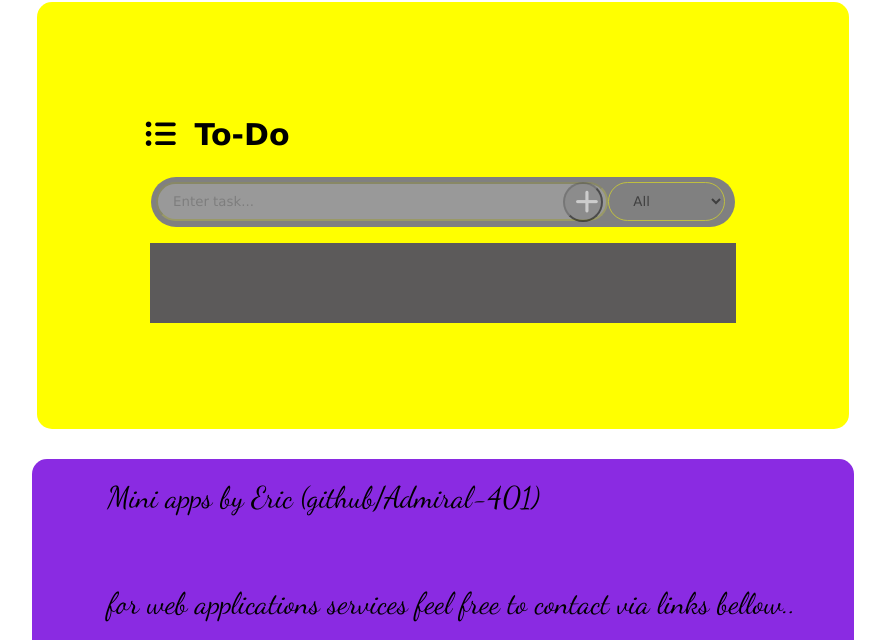
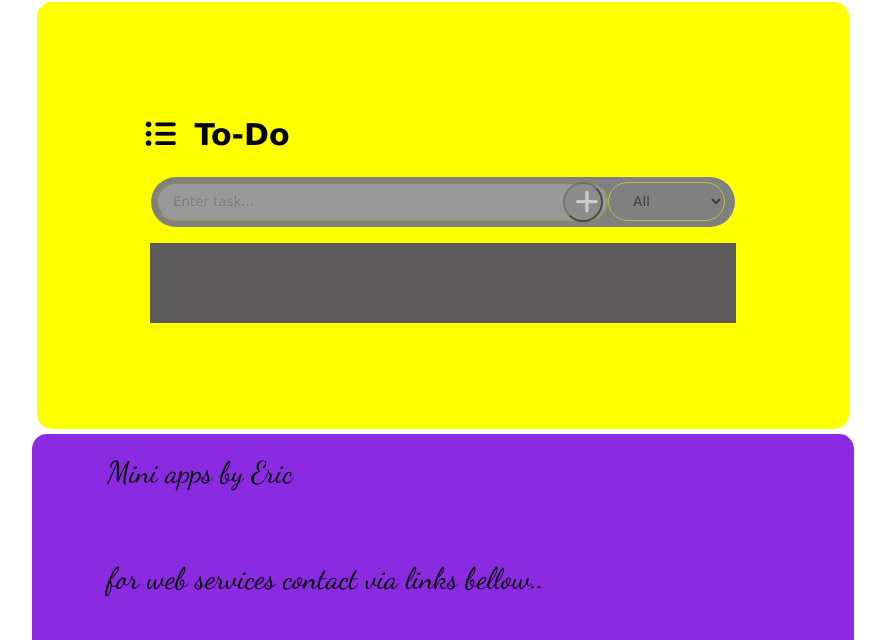
Before and after one commit to Admiral-401/taskvault, a website built with Vite: page index.html in a window 1280 px wide. Shown: the part 3749-4389 px from the top of the page, without its empty margins (197-1082 px from the left). Built offline with nearby package versions, Linux system fonts and the light colour scheme.

Commit message:
para edited

```diff
--- a/index.html
+++ b/index.html
@@ -37,8 +37,8 @@
         </div>
     </main>
     <footer class="footer">
-        <p class="para">Mini apps by Eric (github/Admiral-401)</p>
-        <p class="para">for web applications services feel free to contact via links bellow..</p>
+        <p class="para">Mini apps by Eric</p>
+        <p class="para">for web services contact via links bellow..</p>
         <div class="contacts">
             <a href="tel:+254710638294" ><i class="fa-solid fa-mobile"></i></a>
             <a href="https://www.facebook.com/eric.mureithi.3"><i class="fa-brands fa-facebook"></i></a>
--- a/style.css
+++ b/style.css
@@ -183,6 +183,7 @@
     font-size: 30px;
     margin-left: 55px;
     padding:20px;
+    margin-top:5px;
 }
 
 .contacts{
@@ -200,7 +201,7 @@
     color: yellow;
 }
 
-.contacts a {
+.contacts i {
   display: inline-block;
   animation: shake 0.5s infinite;
 }
```
